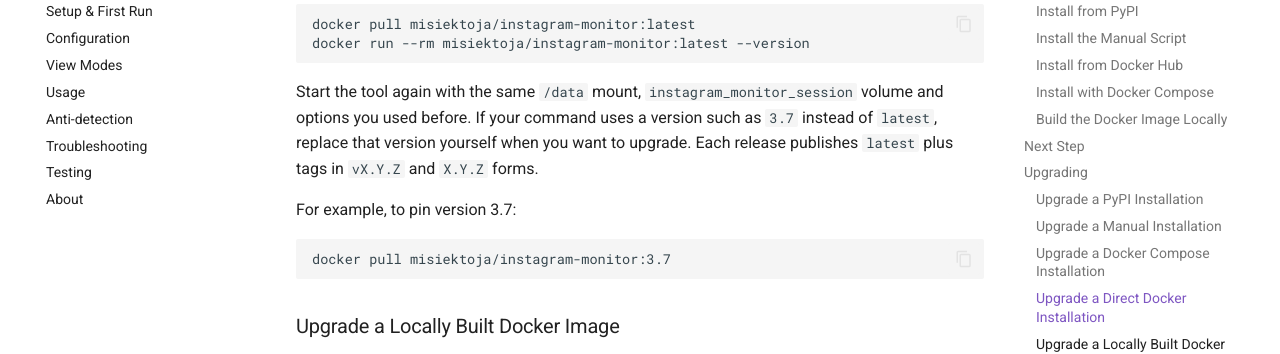
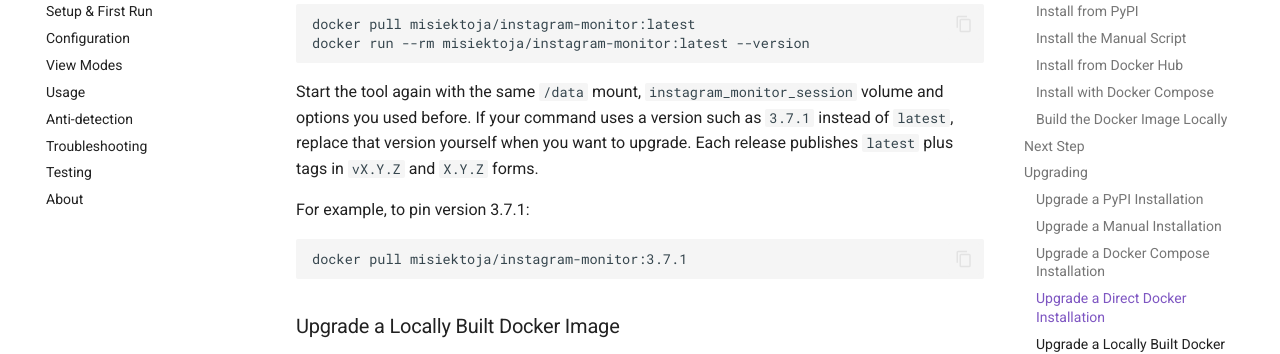
Before and after one commit to misiektoja/instagram_monitor, an MkDocs documentation site: the page built from docs/installation.md, in a window 1280 px wide and 900 px high, scrolled down 6179 px. Shown: the part 151-505 px from the top of the window. Built offline with MkDocs 1.6.1 and Material for MkDocs 9.7.7, drawn with Linux system fonts in a browser that asks for light colours; comment, search, counter and statistics services are not loaded.

Commit message:
docs(release): update Docker pin to 3.7.1

````diff
--- a/docs/installation.md
+++ b/docs/installation.md
@@ -231,12 +231,12 @@
 docker run --rm misiektoja/instagram-monitor:latest --version
 ```
 
-Start the tool again with the same `/data` mount, `instagram_monitor_session` volume and options you used before. If your command uses a version such as `3.7` instead of `latest`, replace that version yourself when you want to upgrade. Each release publishes `latest` plus tags in `vX.Y.Z` and `X.Y.Z` forms.
+Start the tool again with the same `/data` mount, `instagram_monitor_session` volume and options you used before. If your command uses a version such as `3.7.1` instead of `latest`, replace that version yourself when you want to upgrade. Each release publishes `latest` plus tags in `vX.Y.Z` and `X.Y.Z` forms.
 
-For example, to pin version 3.7:
+For example, to pin version 3.7.1:
 
 ```sh
-docker pull misiektoja/instagram-monitor:3.7
+docker pull misiektoja/instagram-monitor:3.7.1
 ```
 
 ### Upgrade a Locally Built Docker Image
````
